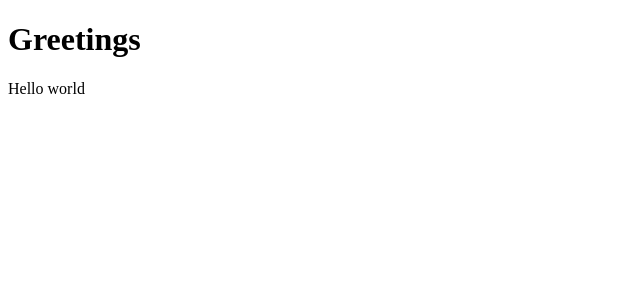
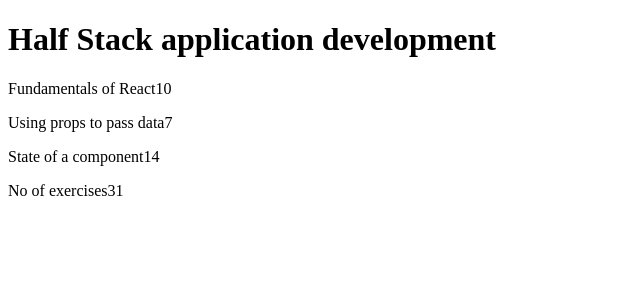
Before and after one commit to ctrl-alt-Elite-1/Full-Stack-Open-Submissions, a React (Vite) app in the folder part1/courseinfo/: page / in a window 1280 px wide. Shown: the top 300 px of the page, without its empty margins (0-640 px from the left). Built offline with nearby package versions, Linux system fonts and the light colour scheme.

Commit message:
excercise 1.1 completed

```diff
--- a/part1/courseinfo/src/App.jsx
+++ b/part1/courseinfo/src/App.jsx
@@ -1,18 +1,57 @@
-const Hello = () => {
-  return (
+const App=()=>{
+  const course='Half Stack application development'
+  const part1='Fundamentals of React'
+  const exercises1=10
+  const part2='Using props to pass data'
+  const exercises2=7
+  const part3='State of a component'
+  const exercises3=14
+
+
+  return(
     <div>
-      <p>Hello world</p>
+      <Header course={course} />
+      <Content part={part1} exercises={exercises1} />
+      <Content part={part2} exercises={exercises2} />
+      <Content part={part3} exercises={exercises3} />
+
+      <Total total={exercises1+exercises2+exercises3}/>
+
+
+
     </div>
   )
 }
 
-const App = () => {
-  return (
+const Header=(props)=>{
+  return(
     <div>
-      <h1>Greetings</h1>
-
-      <Hello />
+      <h1>{props.course}</h1>
     </div>
   )
+
 }
+
+const Content=(props)=>{
+  return(
+    <div>
+      <p>{props.part}{props.exercises}</p>
+    </div>
+  )
+
+}
+
+const Total=(props)=>{
+  return(
+    <div>
+      <p>
+        No of exercises{props.total}
+      </p>
+      </div>
+  )
+}
+
+
+
+
 export default App
```
Also changed, not shown: part1/courseinfo/src/main.jsx (+4 -4 lines).
